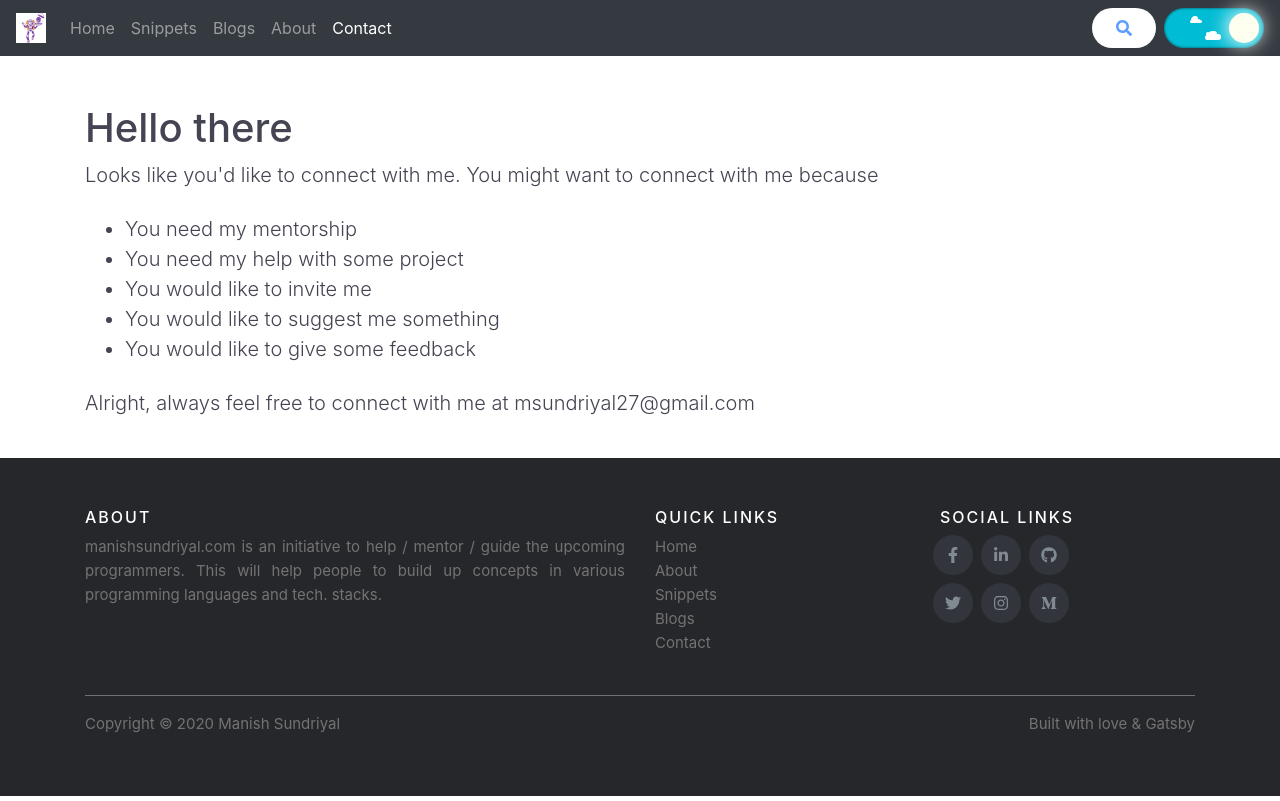
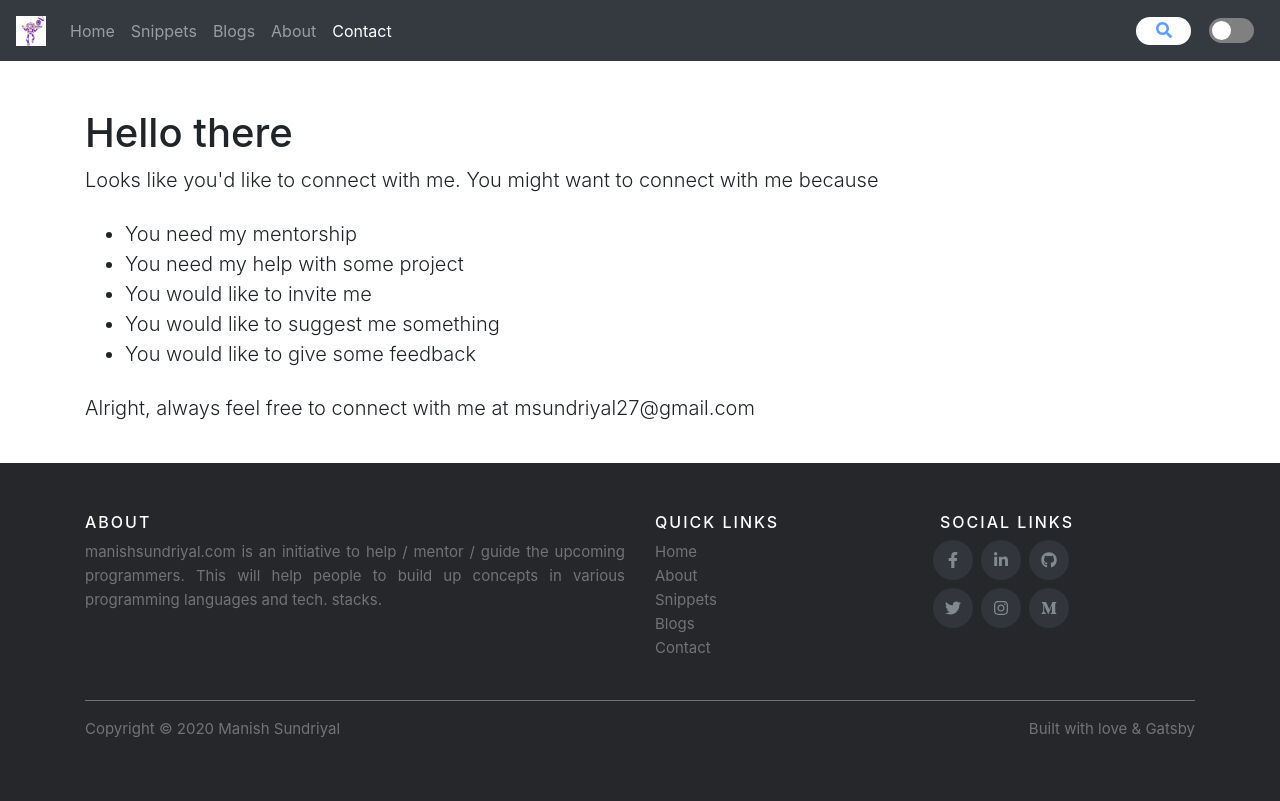
Before and after one commit to manishsundriyal/manishsundriyal, a Gatsby site: page /contact in a window 1280 px wide. Built offline with nearby package versions, Linux system fonts and the light colour scheme; Gatsby itself is replaced by a stand-in of ours; some packages are replaced by stand-ins of ours.

Commit message:
update font, theme switcher and search bar

```diff
--- a/gatsby-config.js
+++ b/gatsby-config.js
@@ -9,7 +9,7 @@ module.exports = {
       resolve: 'gatsby-plugin-web-font-loader',
       options: {
         google: {
-          families: ['PT Sans', 'Open Sans']
+          families: ['Source Sans Pro', 'Roboto']
         }
       }
     },
--- a/src/components/header.js
+++ b/src/components/header.js
@@ -101,14 +101,16 @@ const Header = props => {
           {getTabs(tabs)}
         </Nav>
         <Form inline>
-          <div class="searchbar">
-            <input id="search-input" class="search_input" type="text" name="" placeholder="Search..." onChange={onSearch} />
-            <a href="#" class="search_icon"><FontAwesomeIcon icon={faSearch} className="mr-1" /></a>
+          <div className="searchbar">
+            <input id="search-input" className="search_input" type="text" name="" placeholder="Search..." onChange={onSearch} />
+            <a href="#" className="search_icon"><FontAwesomeIcon icon={faSearch} className="mr-1" /></a>
           </div>
         </Form>
-        <div class="day-night-checkbox">
-          <input type="checkbox" id="day-night-checkbox" onChange={onThemeChange} checked={theme === "light"} />
-          <label for="day-night-checkbox"><span class="day-night-switch"></span></label>
+        <div className="switch-wrapper">
+          <div className="toggle-wrapper">
+            <input id="switch" type="checkbox" checked={theme !== "light"} onChange={onThemeChange} />
+            <label for="switch" id="toggle">Toggle</label>
+          </div>
         </div>
       </Navbar.Collapse>
     </Navbar>
--- a/src/components/layout.js
+++ b/src/components/layout.js
@@ -37,8 +37,13 @@ const Layout = ({ children }) => {
 
   useEffect(() => {
     window.addEventListener("scroll", runOnScroll);
-    window.document.body.style.background = theme === "light" ? "#fff" : "#222";
-    window.document.body.style.color = theme === "light" ? "#444452" : "#fff";
+    // window.document.body.style.background = theme === "light" ? "#fff" : "#222";
+    // window.document.body.style.color = theme === "light" ? "#444452" : "#fff";
+    if (theme === "light") {
+      window.document.body.classList.remove("night");
+    } else {
+      window.document.body.classList.add("night");
+    }
   });
 
 
--- a/src/styles/global.css
+++ b/src/styles/global.css
@@ -1,3 +1,5 @@
+@font-face { font-family: 'Apercu'; font-style: normal; font-weight: normal; src: local('Apercu Regular'), url('./Apercu_Regular.woff') format('woff'); }
+
 body, html {
   margin: 0;
   padding: 0;
@@ -5,10 +7,37 @@ body, html {
   -moz-osx-font-smoothing: grayscale;
   background-color: #fff;
   color: #444452;
-  font-family: 'Open Sans', 'PT Sans', sans-serif;
+  font-family: 'Source Sans Pro', system, system-ui, -apple-system, BlinkMacSystemFont, 'Roboto', Helvetica, Arial, sans-serif;
   line-height: 1.5;
   width: 100%;
 }
+
+::-moz-selection {
+	background: #ffdc00
+}
+
+::selection {
+	background: #ffdc00
+}
+
+body.night,
+html.night {
+	background-color: #171c28;
+	color: #afafbf
+}
+
+body.night ::-moz-selection,
+html.night ::-moz-selection {
+	color: #36363c;
+	background: #ffdc00
+}
+
+body.night ::selection,
+html.night ::selection {
+	color: #36363c;
+	background: #ffdc00
+}
+
 
 .fixed-content {
   position: fixed;
@@ -389,14 +418,13 @@ tr:nth-child(even), th {
   margin-right: 8px;
   margin-bottom: auto;
   margin-top: auto;
-  height: 40px;
+  height: 28px;
   background-color: #ffff;
   border-radius: 30px;
-  padding: 10px;
+  padding: 3px;
 }
 
 .search_input {
-  /* color: #000; */
   border: 0;
   outline: 0;
   background: none;
@@ -412,6 +440,8 @@ tr:nth-child(even), th {
   caret-color: red;
   transition: width 0.4s linear;
   background-color: #fff;
+  /* border-radius: 30px; */
+  margin-left: 10px;
 }
 
 .searchbar:hover>.search_icon {
@@ -420,7 +450,7 @@ tr:nth-child(even), th {
 
 .search_icon {
   height: 20px;
-  width: 40px;
+  width: 45px;
   float: right;
   display: flex;
   justify-content: center;
@@ -430,105 +460,84 @@ tr:nth-child(even), th {
   text-decoration: none;
 }
 
-/* Day-Night Switch */
-.day-night-checkbox {
-  width: 100px;
-  height: 40px;
+/* night switch */
+
+@media screen and (max-width:480px) {
+	.switch-wrapper {
+		top: 10px;
+		right: 20px
+	}
 }
-@media (max-width: 992px) {
-  .day-night-checkbox {
-    margin-top: 8px;
-  }
+
+/* .switch-wrapper .moon,
+.switch-wrapper .sun {
+	width: 17px;
+	height: 17px
 }
-.day-night-checkbox input {
-  display: none;
+
+.switch-wrapper .sun {
+	background: url(../images/sun.svg) no-repeat center;
+	background-size: 100%
 }
-.day-night-checkbox label {
-  height: 100%;
-  width: 100%;
-  display: inline-block;
-  cursor: pointer;
-  -webkit-transition: all 0.3s ease-in;
-  transition: all 0.3s ease-in;
-  border-radius: 50px;
-  background: #3f51b5;
-  position: relative;
-  box-shadow: inset 0 0 2px 1px rgba(0, 0, 0, 0.3);
+
+.switch-wrapper .moon {
+	background: url(../images/moon.svg) no-repeat center;
+	background-size: 100%
+} */
+
+.switch-wrapper .toggle-wrapper {
+	margin: 10px
 }
-.day-night-checkbox .day-night-switch {
-  display: inline-block;
-  width: 30px;
-  height: 30px;
-  border-radius: 50%;
-  background: blanchedalmond;
-  position: absolute;
-  -webkit-transition: all 0.3s ease-in;
-  transition: all 0.3s ease-in;
-  top: 50%;
-  -webkit-transform: translateY(-50%);
-          transform: translateY(-50%);
-  right: 62px;
-  box-shadow: inset 2px -1px 0px 2px rgba(0, 0, 0, 0.05), 0px 0px 10px 0px #ffffff;
+
+.switch-wrapper .toggle-wrapper #switch {
+	height: 0;
+	width: 0;
+	visibility: hidden;
+	position: absolute
 }
-.day-night-checkbox .day-night-switch:after, .day-night-checkbox .day-night-switch:before {
-  content: "";
-  display: block;
-  border-radius: 50%;
-  position: absolute;
-  -webkit-transition: all 0.3s ease-in;
-  transition: all 0.3s ease-in;
+
+.switch-wrapper .toggle-wrapper #switch:checked+label {
+	background: #5D9FFF
 }
-.day-night-checkbox .day-night-switch:after {
-  width: 1px;
-  height: 1px;
-  background-color: white;
-  top: 13%;
-  left: 134%;
-  -webkit-transform: rotate(-35deg);
-          transform: rotate(-35deg);
-  box-shadow: -13px 14px 0px 1px white, 18px 20px 0px 1px white, 3px 31px 0px 0px white;
+
+.switch-wrapper .toggle-wrapper #switch:checked+label:after {
+	left: calc(100% - 3px);
+	-webkit-transform: translateX(-100%);
+	transform: translateX(-100%)
 }
-.day-night-checkbox .day-night-switch:before {
-  width: 6px;
-  height: 9px;
-  background-color: rgba(221, 221, 221, 0.17);
-  top: 10%;
-  left: 54%;
-  -webkit-transform: rotate(-35deg);
-          transform: rotate(-35deg);
-  box-shadow: -10px 8px 0px 4px rgba(221, 221, 221, 0.17);
+
+.switch-wrapper .toggle-wrapper label {
+	cursor: pointer;
+	text-indent: -9999px;
+	width: 45px;
+	height: 25px;
+	background: grey;
+	display: block;
+	border-radius: 100px;
+	position: relative
 }
-.day-night-checkbox input:checked + label {
-  background: #00bcd4;
+
+.switch-wrapper .toggle-wrapper label:after {
+	-webkit-transition: all .2s ease-in-out;
+	transition: all .2s ease-in-out;
+	content: '';
+	position: absolute;
+	top: 3px;
+	left: 3px;
+	width: 19px;
+	height: 19px;
+	background: #fff;
+	border-radius: 100%
 }
-.day-night-checkbox input:checked + label .day-night-switch {
-  right: 5px;
-  background: ivory;
-  box-shadow: 0 0 20px 2px white;
+/*
+body.night .switch-wrapper .sun,
+html.night .switch-wrapper .sun {
+	background: url(../images/sun-white.svg) no-repeat center;
+	background-size: 100%
 }
-.day-night-checkbox input:checked + label .day-night-switch:before {
-  width: 12px;
-  height: 3px;
-  background-color: white;
-  display: block;
-  border-radius: 10px;
-  top: 22%;
-  position: absolute;
-  left: -129%;
-  -webkit-transform: rotate(0);
-          transform: rotate(0);
-  box-shadow: 16px 16px 0px 1px white;
-}
-.day-night-checkbox input:checked + label .day-night-switch:after {
-  width: 2px;
-  height: 2px;
-  background-color: white;
-  display: block;
-  border-radius: 50%;
-  top: 15%;
-  position: absolute;
-  left: -126%;
-  -webkit-transform: rotate(0);
-          transform: rotate(0);
-  box-shadow: 3px 0px 0px 2px white, 7px 1px 0px 0px white, 16px 15px 0px 1px white, 21px 16px 0px 3px white, 26px 18px 0px 2px white;
-}
+
+body.night .switch-wrapper .moon,
+html.night .switch-wrapper .moon {
+	background: url(../images/moon-white.svg) no-repeat center;
+	background-size: 100%
+} */
```
Also changed, not shown: src/images/moon-white.svg (added), src/images/moon.svg (added), src/images/sun-white.svg (added), src/images/sun.svg (added), src/styles/Apercu_Regular.woff (added), 1 other file.
